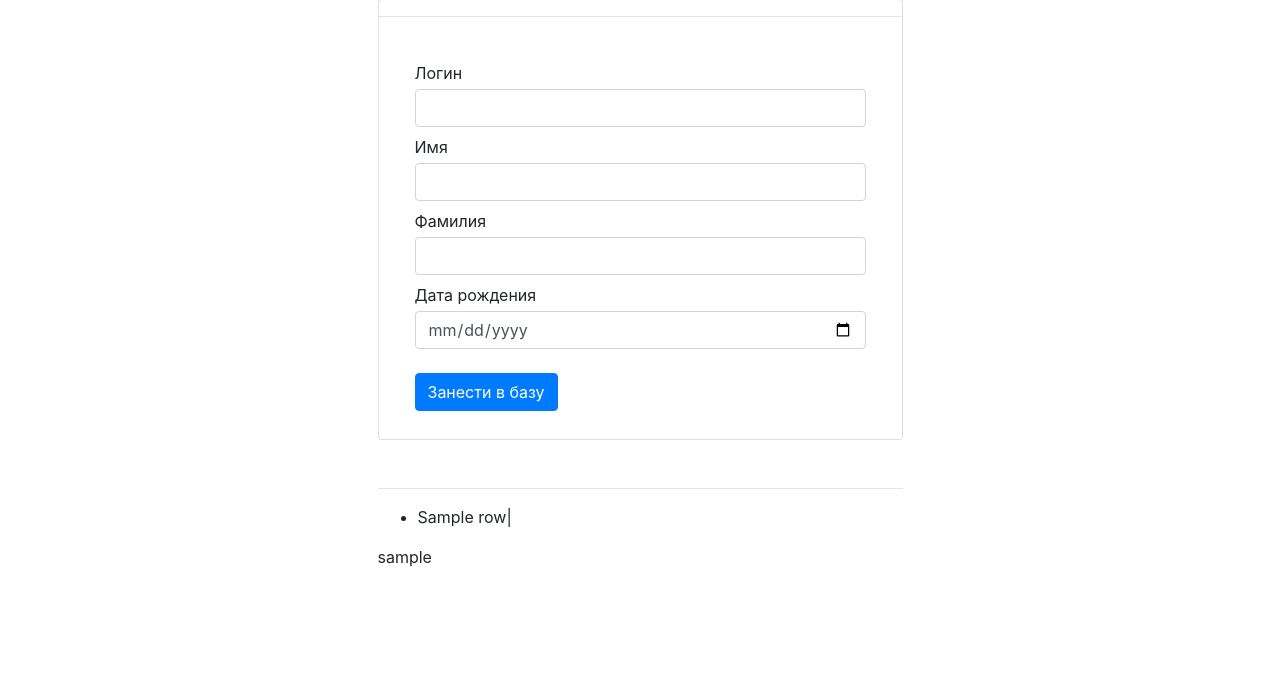
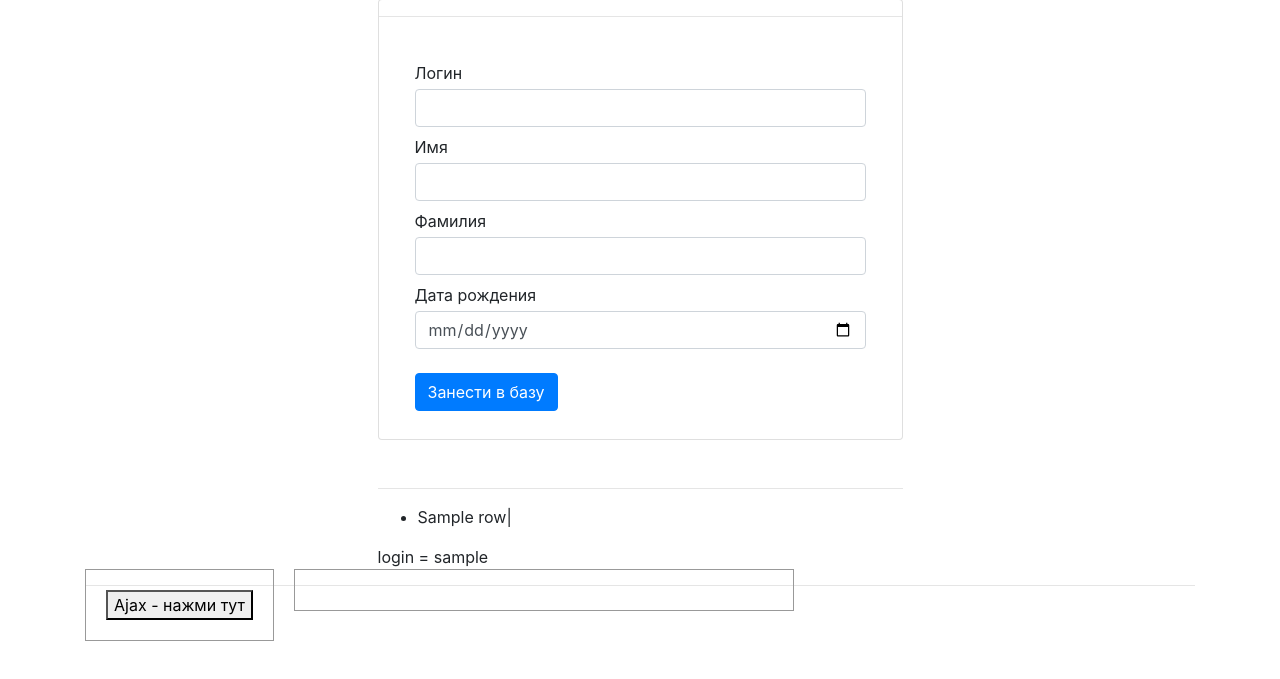
Before and after one commit to luka319/mindy_dj_ajax_test, a Django app: template templates/db_output.html in a window 1280 px wide. Shown: the part 121-800 px from the top of the page. Run offline with Django 3.2, Linux system fonts and the light colour scheme; the template is opened without the code that fills it: most values are stand-ins (such as "Sample title", 1, 10 or a date in 2020); some libraries are stand-ins or nearby versions.

Commit message:
5 ajax частично

```diff
--- a/_dj_all/settings.py
+++ b/_dj_all/settings.py
@@ -120,3 +120,7 @@ USE_TZ = True
 # https://docs.djangoproject.com/en/3.1/howto/static-files/
 
 STATIC_URL = '/static/'
+STATICFILES_DIRS = [
+    BASE_DIR / "static",
+    # '/var/www/static/',
+]
--- /dev/null
+++ b/static/ajax.css
@@ -0,0 +1,12 @@
+#formbox {
+  float: left;
+  padding: 20px;
+  border: 1px solid #999999;
+}
+#databox {
+  float: left;
+  width: 500px;
+  margin-left: 20px;
+  padding: 20px;
+  border: 1px solid #999999;
+}
--- /dev/null
+++ b/static/ajax.js
@@ -0,0 +1,28 @@
+// alert("ajax.js в деле!");
+
+var databox;
+function initiate() {
+  databox = document.getElementById("databox");
+
+  var button = document.getElementById("button");
+  button.addEventListener("click", read);
+}
+function read() {
+  // var url = "textfile.txt"; // bad path
+  // var url = "/static/textfile.txt"; // good path <<<<<<<< =====================
+  // var url = "{{ login }}"; // not path
+  // var url = "{% static '.\textfile.txt' %}";
+  var url = document.getElementById("myVar").value;
+
+  var request = new XMLHttpRequest();
+  request.addEventListener("load", show);
+  request.open("GET", url, true);
+  request.send(null);
+}
+function show(event) {
+  var data = event.target;
+  if (data.status == 200) {
+    databox.innerHTML = data.responseText;
+  }
+}
+window.addEventListener("load", initiate);
--- /dev/null
+++ b/static/textfile.txt
@@ -0,0 +1,4 @@
+
+это
+<h1> textfile.txt </h1>
+<hr>
--- a/templates/db_output.html
+++ b/templates/db_output.html
@@ -1,3 +1,4 @@
+{% load static %}
 <!DOCTYPE html>
 <html lang="ru">
 
@@ -5,6 +6,11 @@
   <meta charset="UTF-8">
   <title> insert into  </title>
   <link rel="stylesheet" href="https://stackpath.bootstrapcdn.com/bootstrap/4.3.1/css/bootstrap.min.css" integrity="sha384-ggOyR0iXCbMQv3Xipma34MD+dH/1fQ784/j6cY/iJTQUOhcWr7x9JvoRxT2MZw1T" crossorigin="anonymous">
+
+  <link rel="stylesheet" href="{% static 'ajax.css'%}">
+  <script src="{% static 'ajax.js'%}"></script>
+  {# <img src="{% static 'my_app/example.jpg' %}" alt="My image"> #}
+
 </head>
 
 <body>
@@ -68,8 +74,27 @@
             </ul>
         {% endfor %}
       </ul>
-       {{ login }}
+       login = {{ login }}
+
+    {% load static %}
+       {# <img src="{% static 'my_app/example.jpg' %}" alt="My image"> #}
+
     </div>
+    <section id="formbox">
+    <form name="form">
+      <button type="button" id="button">Ajax - нажми тут</button>
+      <input type="hidden" id="myVar" name="variable" value="{{ cursor_list }}">
+{#          var myVar = document.getElementById("myVar").value;  #}
+    </form>
+  </section>
+  <section id="databox"></section>
+
+  <hr>
+      <script>
+          var url = "{{ login }}";
+          alert("url =" + url);
+
+      </script>
   </main>
   <script src="https://code.jquery.com/jquery-3.2.1.slim.min.js" integrity="sha384-KJ3o2DKtIkvYIK3UENzmM7KCkRr/rE9/Qpg6aAZGJwFDMVNA/GpGFF93hXpG5KkN" crossorigin="anonymous"></script>
   <script src="https://cdnjs.cloudflare.com/ajax/libs/popper.js/1.12.9/umd/popper.min.js" integrity="sha384-ApNbgh9B+Y1QKtv3Rn7W3mgPxhU9K/ScQsAP7hUibX39j7fakFPskvXusvfa0b4Q" crossorigin="anonymous"></script>
```
Also changed, not shown: 1 other file.
